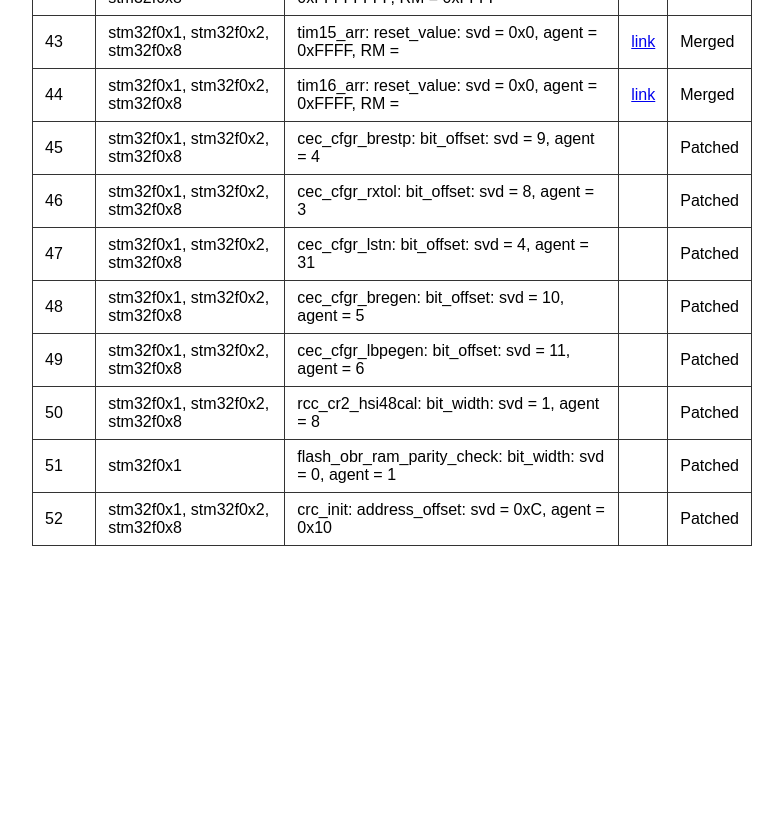
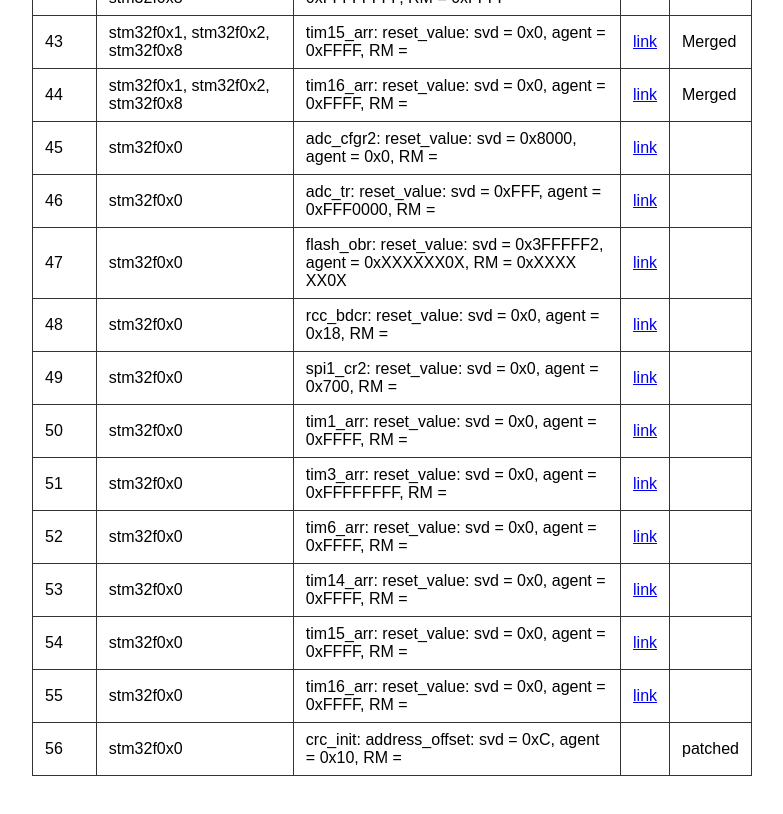
Before and after one commit to Ramla-I/LIDAR, a plain HTML site: page docs/index.html in a window 1280 px wide. Shown: the part 2362-3176 px from the top of the page, without its empty margins (248-1031 px from the left). Before the commit the page ends 2948 px from the top, so only its background shows below. Drawn offline with Linux system fonts and the light colour scheme.

Commit message:
latest bugs

```diff
--- a/docs/index.html
+++ b/docs/index.html
@@ -80,14 +80,18 @@
 <tr><td>42</td> <td>stm32f0x1, stm32f0x2, stm32f0x8</td> <td>tim14_arr: reset_value: svd = 0x0, agent = 0xFFFFFFFF, RM = 0xFFFF</td> <td><a href="https://github.com/stm32-rs/stm32-rs/pull/1274">link</a></td> <td>Merged</td></tr>
 <tr><td>43</td> <td>stm32f0x1, stm32f0x2, stm32f0x8</td> <td>tim15_arr: reset_value: svd = 0x0, agent = 0xFFFF, RM =</td> <td><a href="https://github.com/stm32-rs/stm32-rs/pull/1274">link</a></td> <td>Merged</td></tr>
 <tr><td>44</td> <td>stm32f0x1, stm32f0x2, stm32f0x8</td> <td>tim16_arr: reset_value: svd = 0x0, agent = 0xFFFF, RM =</td> <td><a href="https://github.com/stm32-rs/stm32-rs/pull/1274">link</a></td> <td>Merged</td></tr>
-<tr><td>45</td> <td>stm32f0x1, stm32f0x2, stm32f0x8</td> <td>cec_cfgr_brestp: bit_offset: svd = 9, agent = 4</td> <td></td> <td>Patched</td></tr>
-<tr><td>46</td> <td>stm32f0x1, stm32f0x2, stm32f0x8</td> <td>cec_cfgr_rxtol: bit_offset: svd = 8, agent = 3</td> <td></td> <td>Patched</td></tr>
-<tr><td>47</td> <td>stm32f0x1, stm32f0x2, stm32f0x8</td> <td>cec_cfgr_lstn: bit_offset: svd = 4, agent = 31 </td> <td></td> <td>Patched</td></tr>
-<tr><td>48</td> <td>stm32f0x1, stm32f0x2, stm32f0x8</td> <td>cec_cfgr_bregen: bit_offset: svd = 10, agent = 5</td> <td></td> <td>Patched</td></tr>
-<tr><td>49</td> <td>stm32f0x1, stm32f0x2, stm32f0x8</td> <td>cec_cfgr_lbpegen: bit_offset: svd = 11, agent = 6</td> <td></td> <td>Patched</td></tr>
-<tr><td>50</td> <td>stm32f0x1, stm32f0x2, stm32f0x8</td> <td>rcc_cr2_hsi48cal: bit_width: svd = 1, agent = 8</td> <td></td> <td>Patched</td></tr>
-<tr><td>51</td> <td>stm32f0x1</td> <td>flash_obr_ram_parity_check: bit_width: svd = 0, agent = 1</td> <td></td> <td>Patched</td></tr>
-<tr><td>52</td> <td>stm32f0x1, stm32f0x2, stm32f0x8</td> <td>crc_init: address_offset: svd = 0xC, agent = 0x10</td> <td></td> <td>Patched</td></tr>
+<tr><td>45</td> <td>stm32f0x0</td> <td>adc_cfgr2: reset_value: svd = 0x8000, agent = 0x0, RM = </td> <td><a href="https://github.com/stm32-rs/stm32-rs/pull/1277">link</a></td> <td></td></tr>
+<tr><td>46</td> <td>stm32f0x0</td> <td>adc_tr: reset_value: svd = 0xFFF, agent = 0xFFF0000, RM = </td> <td><a href="https://github.com/stm32-rs/stm32-rs/pull/1277">link</a></td> <td></td></tr>
+<tr><td>47</td> <td>stm32f0x0</td> <td>flash_obr: reset_value: svd = 0x3FFFFF2, agent = 0xXXXXXX0X, RM = 0xXXXX XX0X</td> <td><a href="https://github.com/stm32-rs/stm32-rs/pull/1277">link</a></td> <td></td></tr>
+<tr><td>48</td> <td>stm32f0x0</td> <td>rcc_bdcr: reset_value: svd = 0x0, agent = 0x18, RM = </td> <td><a href="https://github.com/stm32-rs/stm32-rs/pull/1277">link</a></td> <td></td></tr>
+<tr><td>49</td> <td>stm32f0x0</td> <td>spi1_cr2: reset_value: svd = 0x0, agent = 0x700, RM = </td> <td><a href="https://github.com/stm32-rs/stm32-rs/pull/1277">link</a></td> <td></td></tr>
+<tr><td>50</td> <td>stm32f0x0</td> <td>tim1_arr: reset_value: svd = 0x0, agent = 0xFFFF, RM = </td> <td><a href="https://github.com/stm32-rs/stm32-rs/pull/1277">link</a></td> <td></td></tr>
+<tr><td>51</td> <td>stm32f0x0</td> <td>tim3_arr: reset_value: svd = 0x0, agent = 0xFFFFFFFF, RM = </td> <td><a href="https://github.com/stm32-rs/stm32-rs/pull/1277">link</a></td> <td></td></tr>
+<tr><td>52</td> <td>stm32f0x0</td> <td>tim6_arr: reset_value: svd = 0x0, agent = 0xFFFF, RM = </td> <td><a href="https://github.com/stm32-rs/stm32-rs/pull/1277">link</a></td> <td></td></tr>
+<tr><td>53</td> <td>stm32f0x0</td> <td>tim14_arr: reset_value: svd = 0x0, agent = 0xFFFF, RM = </td> <td><a href="https://github.com/stm32-rs/stm32-rs/pull/1277">link</a></td> <td></td></tr>
+<tr><td>54</td> <td>stm32f0x0</td> <td>tim15_arr: reset_value: svd = 0x0, agent = 0xFFFF, RM = </td> <td><a href="https://github.com/stm32-rs/stm32-rs/pull/1277">link</a></td> <td></td></tr>
+<tr><td>55</td> <td>stm32f0x0</td> <td>tim16_arr: reset_value: svd = 0x0, agent = 0xFFFF, RM = </td> <td><a href="https://github.com/stm32-rs/stm32-rs/pull/1277">link</a></td> <td></td></tr>
+<tr><td>56</td> <td>stm32f0x0</td> <td>crc_init: address_offset: svd = 0xC, agent = 0x10, RM = </td> <td></td> <td>patched</td></tr>
 </table>
 </body>
 </html>
```
